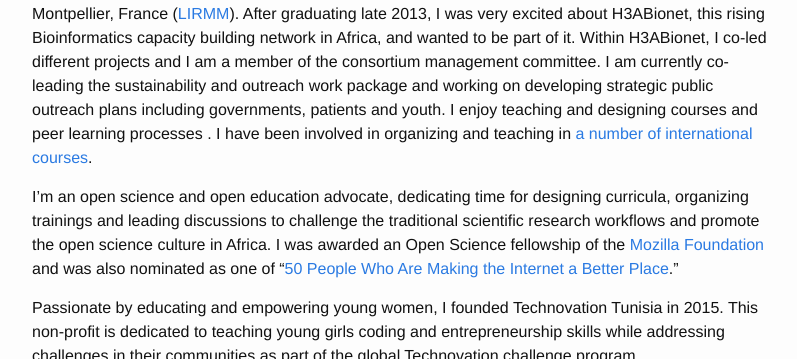
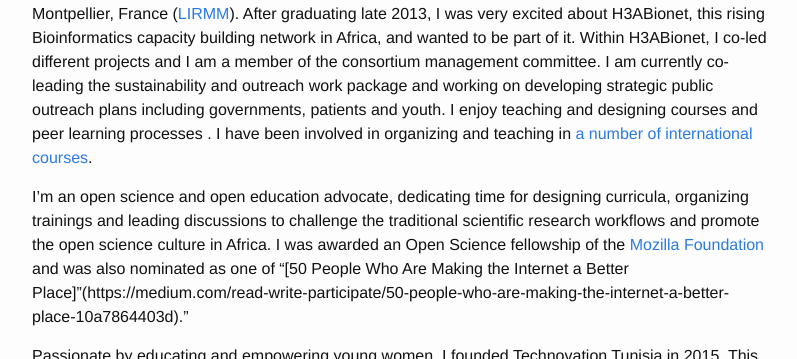
Before and after one commit to amelgh/amelgh.github.io, a Jekyll site: the page built from about.md, in a window 1280 px wide and 900 px high, scrolled down 340 px, cut to the strip 0-359 px from the top of the window. Shown: the whole strip, without its empty margins (238-1035 px from the left). Built offline with Jekyll 4.4.1, drawn with Linux system fonts in a browser that asks for light colours.

Commit message:
update about page and publications

```diff
--- a/about.md
+++ b/about.md
@@ -17,7 +17,7 @@ Informatics, Robotics and Microelectronics, Montpellier, France ([LIRMM](http://
 Within H3ABionet,  I co-led different  projects and I am a member of the consortium management committee.  I am currently co-leading the sustainability and outreach work package and  working on developing  strategic public outreach plans including governments, patients and youth.
 I enjoy teaching and designing courses and peer learning processes . I have been involved in organizing and teaching in [a number of international courses](/teaching).
 
-I’m an  open science and open education advocate, dedicating time for designing curricula, organizing trainings and  leading discussions to  challenge the traditional scientific research workflows and  promote the open science culture in Africa. I was awarded an Open Science fellowship of the [Mozilla Foundation](https://www.mozilla.org/en-US/) and was also nominated as one of "[50 People Who Are Making the Internet a Better Place](https://medium.com/read-write-participate/50-people-who-are-making-the-internet-a-better-place-10a7864403d)."
+I’m an  open science and open education advocate, dedicating time for designing curricula, organizing trainings and  leading discussions to  challenge the traditional scientific research workflows and  promote the open science culture in Africa. I was awarded an Open Science fellowship of the [Mozilla Foundation](https://www.mozilla.org/en-US/) and was also nominated as one of "[50 People Who Are Making the Internet a Better Place]"(https://medium.com/read-write-participate/50-people-who-are-making-the-internet-a-better-place-10a7864403d)."
 
 Passionate by educating and empowering young women, I founded Technovation Tunisia in 2015. This non-profit is dedicated to teaching young girls coding and entrepreneurship skills while addressing challenges in their communities as part of the global  Technovation challenge program.
 
```
